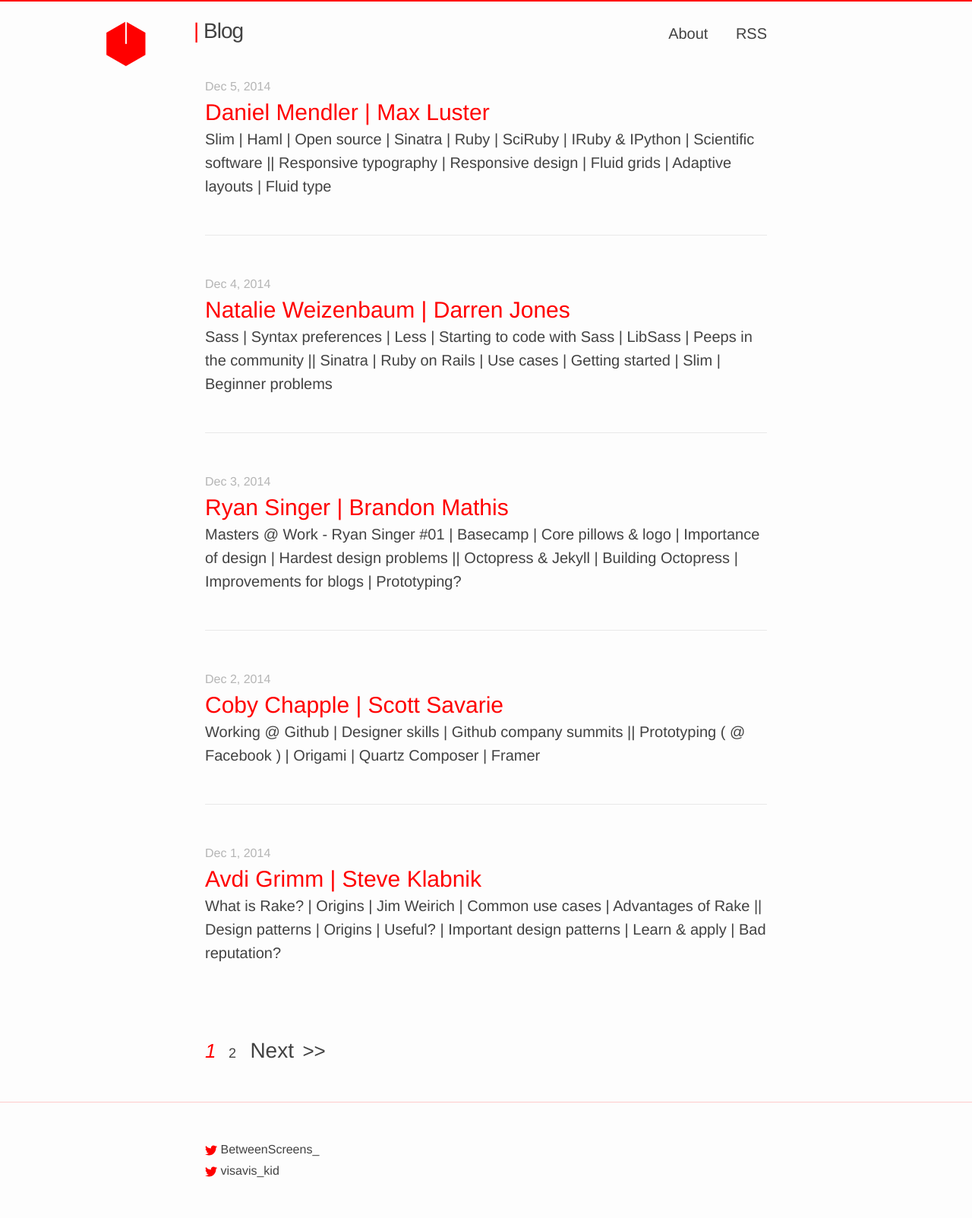
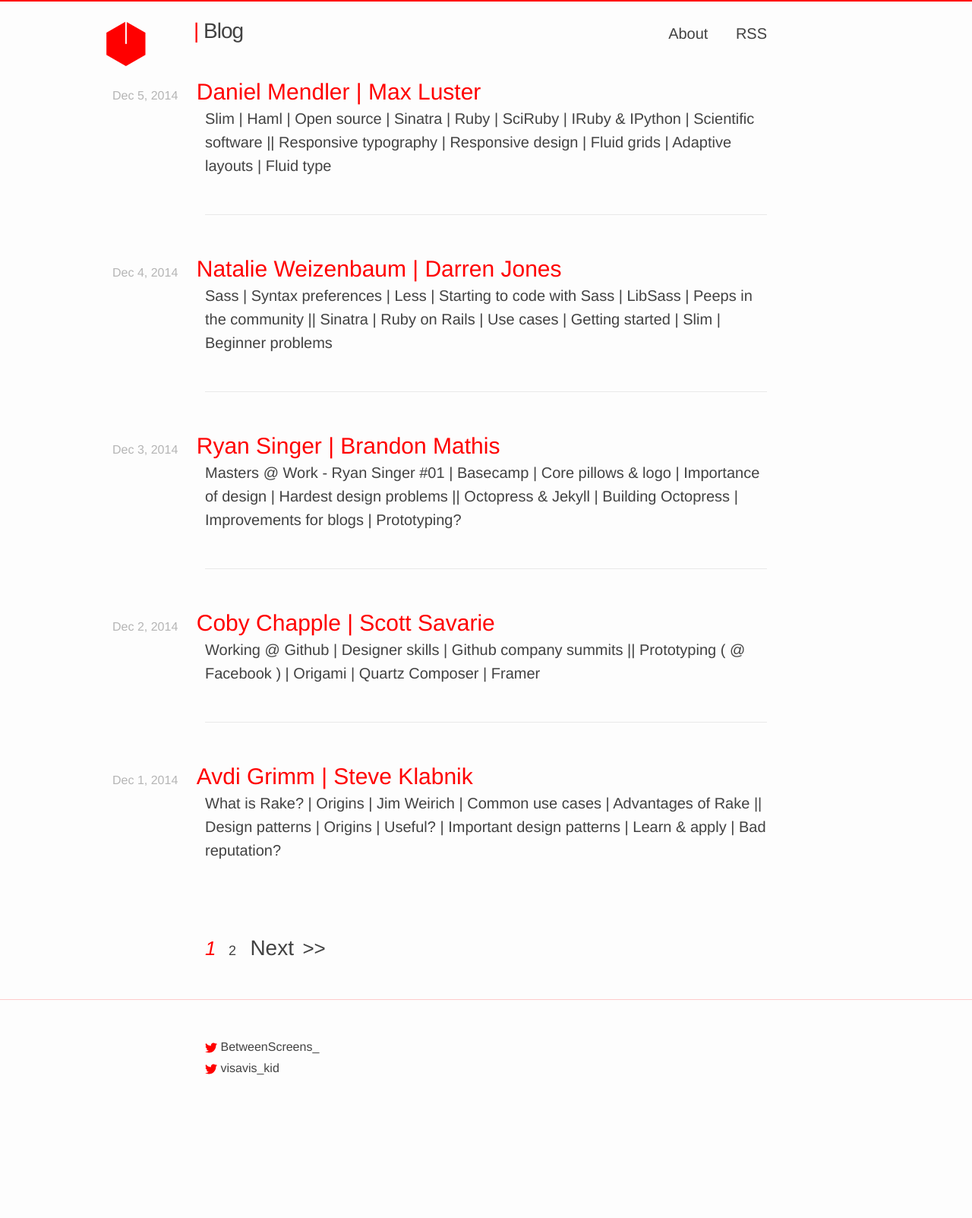
Before and after one commit to vis-kid/between_blog, a Jekyll site: the page built from index.html, in a window 1280 px wide. Shown: the whole page at 76% size. Built offline with Jekyll 4.4.1, drawn with Linux system fonts in a browser that asks for light colours; the list of posts is cut into pages by our own code; after the commit the page ends 1468 px from its top, so only the background shows below that.

Commit message:
Puts date on index next to post-title Below 1000px it moves back on top post-title

```diff
--- a/_sass/_layout.scss
+++ b/_sass/_layout.scss
@@ -202,6 +202,22 @@
     font-size: 20px;
 }
 
+.post-list .post-meta {
+	@media (min-width: 1000px) {
+  display: inline-block;
+	margin-left: -122px;
+	margin-right: 20px;
+  }
+}
+
+.post-list h2 {
+  margin-bottom: 0px;
+	@media (min-width: 1000px) {
+	display: inline-block;
+  }
+}
+
+
 .post-list {
     margin-left: 0;
     list-style: none;
@@ -263,10 +279,6 @@
     color: $red;
     border-bottom: 2px solid $red;
   }
-}
-
-.post-list h2 {
-  margin-bottom: 0px;
 }
 
 /**
```
